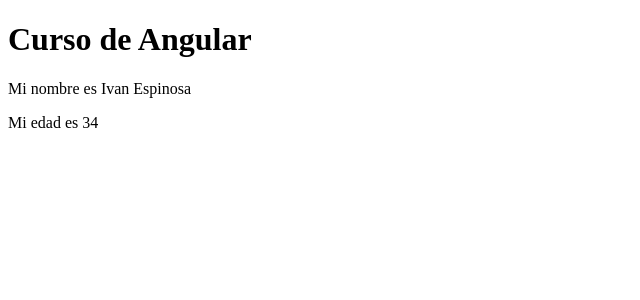
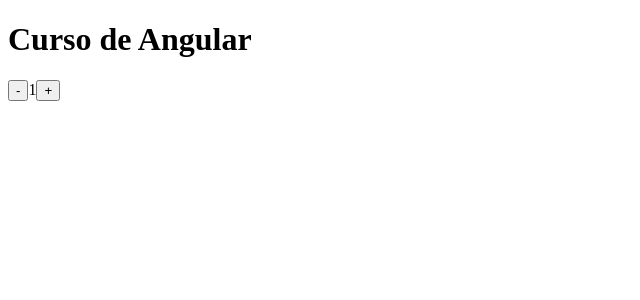
Before and after one commit to ivarespark/basic-angular-curso, an Angular app: page / in a window 1280 px wide. Shown: the top 300 px of the page, without its empty margins (0-640 px from the left). Built offline with nearby package versions, Linux system fonts and the light colour scheme.

Commit message:
[o4] Enlace de eventos

```diff
--- a/src/app/contador/contador.component.html
+++ b/src/app/contador/contador.component.html
@@ -1,2 +1,3 @@
-<p>Mi nombre es {{ nombre }} {{ apellido }}</p>
-<p>Mi edad es {{ persona.edad }}</p>
+<button (click)="decrementar()">-</button>
+<span>{{numero}}</span>
+<button (click)="incrementar()">+</button>
--- a/src/app/contador/contador.component.ts
+++ b/src/app/contador/contador.component.ts
@@ -1,4 +1,4 @@
-import { Component} from '@angular/core';
+import { Component, OnInit} from '@angular/core';
 import { Persona } from '../persona';
 
 @Component({
@@ -7,15 +7,21 @@
   styleUrls: ['./contador.component.css']
 })
 
-export class ContadorComponent {
+export class ContadorComponent implements OnInit {
 
-  nombre = "Ivan";
-  apellido:String = "Espinosa"; // declaro tipo de variable String
+  constructor() { }
 
-  // Declaro objeto de tipo Persona(interface)
-  persona:Persona = {
-    nombre: "Ivan",
-    apellido: "Espinosa",
-    edad: 34
+  ngOnInit(): void {
+
+  }
+
+  numero: number = 1;
+
+  decrementar() {
+    this.numero--;
+  }
+
+  incrementar() {
+    this.numero++;
   }
 }
```
